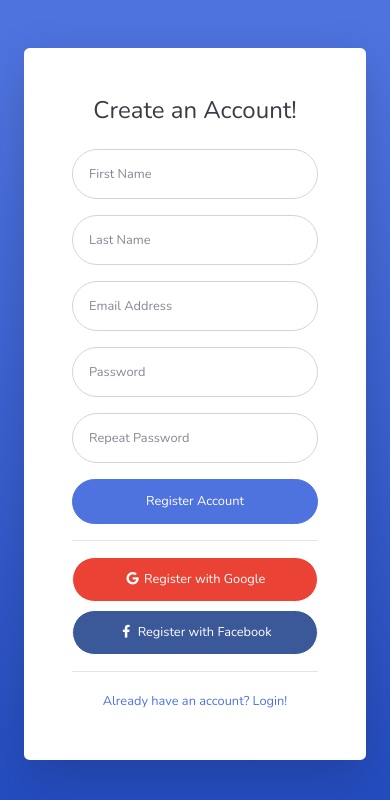
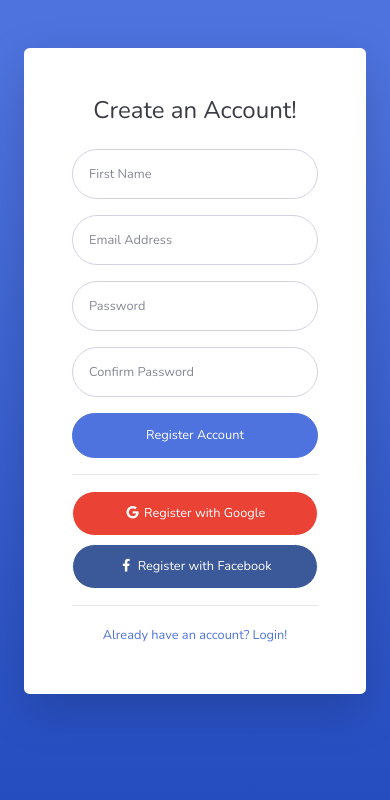
Before and after one commit to hokae/CARWASH, a PHP site: page /page/authentication.php?sub_page=register in a window 390 px wide. Shown: the top 800 px of the page. Run offline with PHP 8.4, Linux system fonts and the light colour scheme.

Commit message:
42nd commit

```diff
--- a/model/authenticationModel.php
+++ b/model/authenticationModel.php
@@ -25,7 +25,7 @@
 
 		function register(){
 			try{
-				$sql = "INSERT INTO `user_tb` (`user_name`, `user_email`, `user_password`) VALUE ('{$_POST['username']}', '{$_POST['email']}', '{$_POST['password']}')";
+				$sql = "INSERT INTO `user_tb` (`user_name`, `user_email`, `user_password`) VALUE ('{$_POST['name']}', '{$_POST['email']}', '{$_POST['password']}')";
 
 				$query = $this->conn->prepare($sql);
 
--- a/views/register.php
+++ b/views/register.php
@@ -36,16 +36,10 @@
                             <div class="text-center">
                                 <h1 class="h4 text-gray-900 mb-4">Create an Account!</h1>
                             </div>
-                            <form action="../page/authentication.php?function=register&&sub_page=register" method="$_POST" class="user">
-                                <div class="form-group row">
-                                    <div class="col-sm-6 mb-3 mb-sm-0">
-                                        <input type="text" class="form-control form-control-user" id="exampleFirstName"
-                                            placeholder="First Name" required>
-                                    </div>
-                                    <div class="col-sm-6">
-                                        <input type="text" class="form-control form-control-user" id="exampleLastName"
-                                            placeholder="Last Name" required>
-                                    </div>
+                            <form action="../page/authentication.php?sub_page=register" method="$_POST" class="user">
+                            <div class="form-group">
+                                    <input type="name" class="form-control form-control-user" id=""
+                                        placeholder="First Name" required>
                                 </div>
                                 <div class="form-group">
                                     <input type="email" class="form-control form-control-user" id="exampleInputEmail"
@@ -54,11 +48,11 @@
                                 <div class="form-group row">
                                     <div class="col-sm-6 mb-3 mb-sm-0">
                                         <input type="password" class="form-control form-control-user"
-                                            id="exampleInputPassword" placeholder="Password" required>
+                                            id="" placeholder="Password" required>
                                     </div>
                                     <div class="col-sm-6">
                                         <input type="password" class="form-control form-control-user"
-                                            id="exampleRepeatPassword" placeholder="Repeat Password" required>
+                                            id="" placeholder="Confirm Password" required>
                                     </div>
                                 </div>
                                 <button class="btn btn-primary btn-user btn-block">
```
